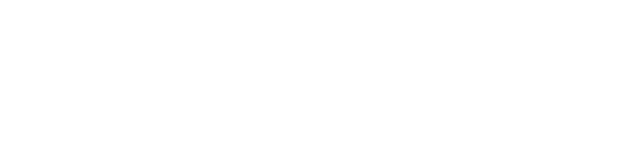
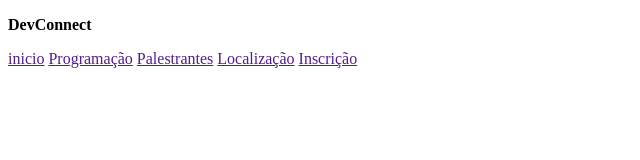
Before and after one commit to Phelps67/devconnect, a plain HTML site: page index.html in a window 1280 px wide. Shown: the whole page, without its empty margins (0-640 px from the left). Drawn offline with Linux system fonts and the light colour scheme; files that its build step writes are made by us from their sources.

Commit message:
feat: Criação de boa parte do Header

```diff
--- a/index.html
+++ b/index.html
@@ -4,9 +4,19 @@
     <meta charset="UTF-8">
     <meta name="viewport" content="width=device-width, initial-scale=1.0">
     <title>Document</title>
-    <link rel="stylesheet" href="style.css">
+    <link rel="stylesheet" href="css/style.css">
 </head>
 <body>
+    <header>
+        <nav id="cabeca">
+           <p id="devconnect"><b>DevConnect</b></p>
+           <a href="" id="linkmenuum" class="linkmenu">inicio</a>
+           <a href="" class="linkmenu">Programação</a>
+           <a href="" class="linkmenu">Palestrantes</a>
+           <a href="" class="linkmenu">Localização</a>
+           <a href="" class="linkmenu">Inscrição</a>
+        </nav>
+    </header>
 
 </body>
 </html>
```
